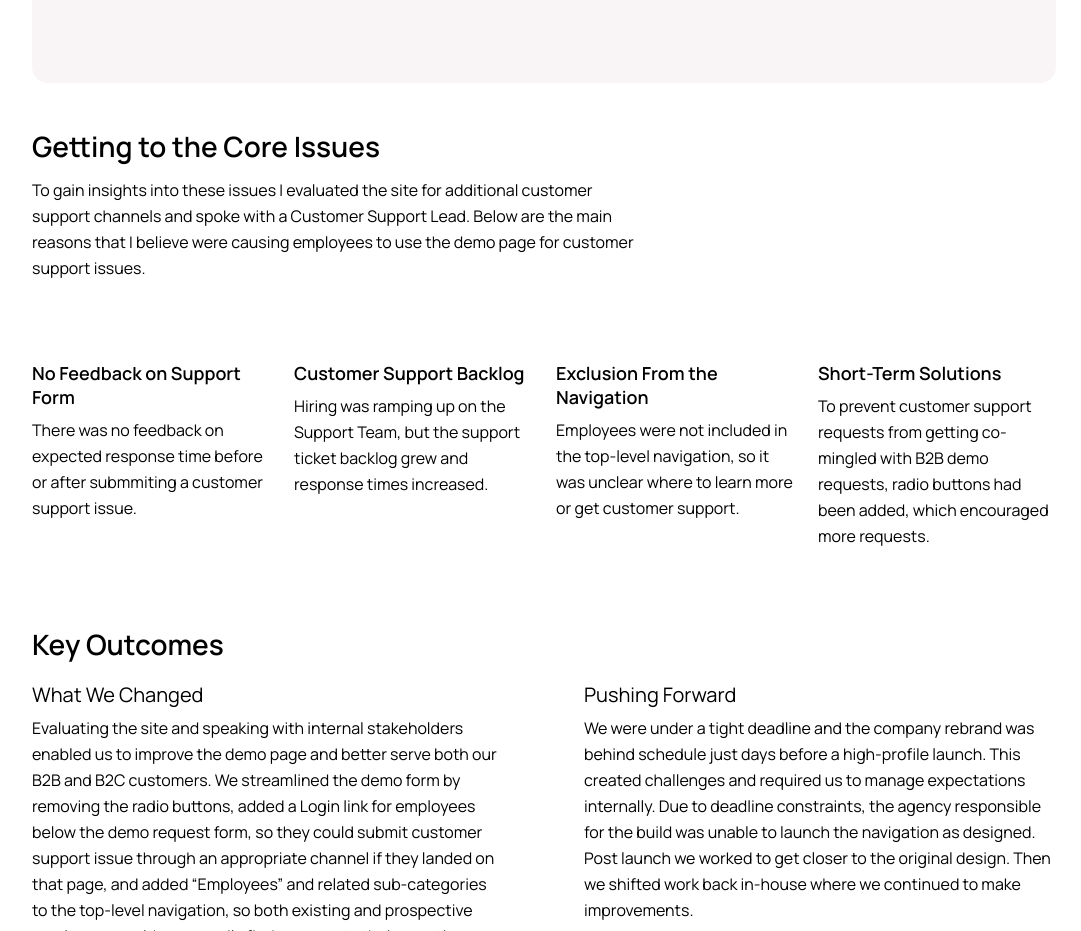
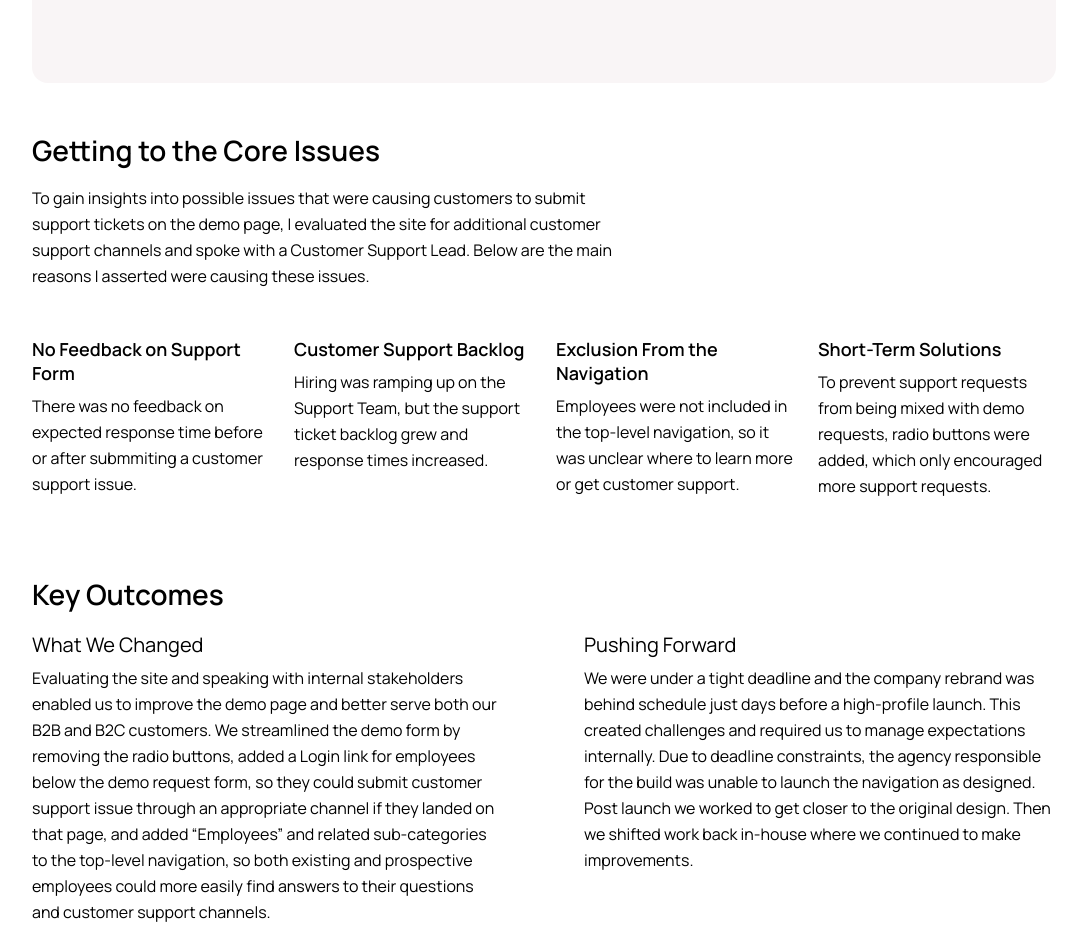
Before and after one commit to rowingupstream/portfolio, a plain HTML site: page work/casestudy4.html in a window 1280 px wide. Shown: the part 3720-4651 px from the top of the page, without its empty margins (96-1177 px from the left). Drawn offline with Linux system fonts and the light colour scheme.

Commit message:
updates to case study 4

```diff
--- a/css/update.css
+++ b/css/update.css
@@ -719,6 +719,16 @@ img {
   margin-bottom: 80px;
 }
 
+.section-header-section-header {
+  margin-bottom: 48px;
+}
+
+.section-header-section-header h3 {
+  font-size: 28px;
+  line-height: 38px;
+  font-weight: 600;
+}
+
 @media (max-width: 640px) {
   .content {
   margin-bottom: 40px;
--- a/work/casestudy4.html
+++ b/work/casestudy4.html
@@ -66,10 +66,10 @@
         </div>
 
         <section>
-            <div class="content">
+            <div class="section-header-section-header">
                 <div class="research">
                     <h3>Getting to the Core Issues</h3>
-                    <p>To gain insights into these issues I evaluated the site for additional customer support channels and spoke with a Customer Support Lead. Below are the main reasons that I believe were causing employees to use the demo page for customer support issues.</p>
+                    <p>To gain insights into possible issues that were causing customers to submit support tickets on the demo page, I evaluated the site for additional customer support channels and spoke with a Customer Support Lead. Below are the main reasons I asserted were causing these issues.</p>
                     <!-- <ul>
                         <li>No Feedback on Customer Support Form - Upon form submission there was no indiation of standard or current response times from customer support.</li>
                         <li>Customer Support Ticket Backlog - Due to rapid growth product growth the customer support team was ramping up hiring. As a result the customer support backlog and response times also increased.</li>
@@ -96,7 +96,7 @@
                 </div>
                 <div>
                     <h3 class="block-header">Short-Term Solutions</h3>
-                    <p>To prevent customer support requests from getting co-mingled with B2B demo requests, radio buttons had been added, which encouraged more requests.</p>
+                    <p>To prevent support requests from being mixed with demo requests, radio buttons were added, which only encouraged more support requests.</p>
 
 
                 </div>
```
